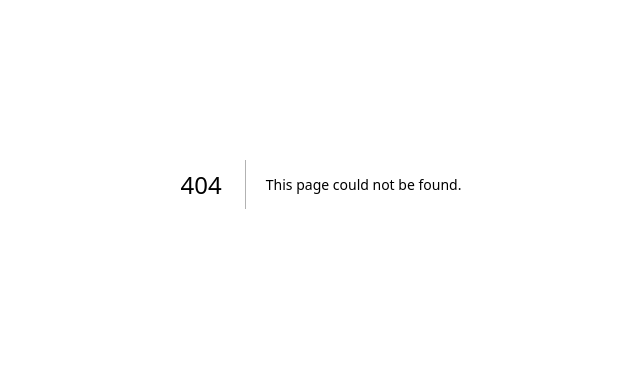
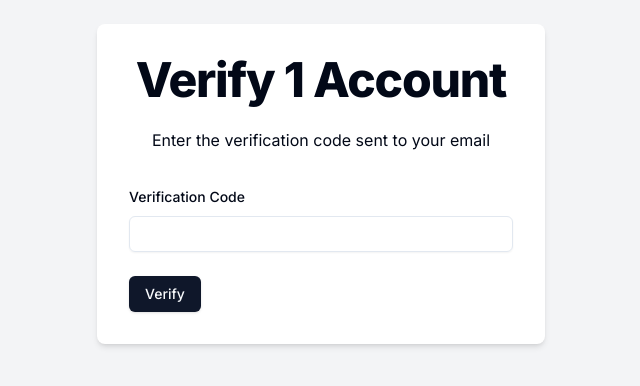
Before and after one commit to StarDust130/FeedBack_Hub, a Next.js app: page /verify/1 in a window 1280 px wide. Before the commit this address had no page. Shown: the part 216-602 px from the top of the page, without its empty margins (319-959 px from the left). Built offline with nearby package versions, Linux system fonts and the light colour scheme.

Commit message:
Add Dashboard page component

```diff
--- a/package.json
+++ b/package.json
@@ -18,6 +18,7 @@
     "bcryptjs": "^2.4.3",
     "class-variance-authority": "^0.7.0",
     "clsx": "^2.1.1",
+    "input-otp": "^1.2.4",
     "lucide-react": "^0.376.0",
     "mongoose": "^8.3.2",
     "next": "14.2.2",
--- a/src/app/(auth)/sign-up/page.tsx
+++ b/src/app/(auth)/sign-up/page.tsx
@@ -30,7 +30,10 @@
   const [isCheckingUsername, setIsCheckingUsername] = useState(false);
   const [isSubmitting, setIsSubmitting] = useState(false);
 
-  const debounced = useDebounceCallback(setUsername, 300);
+  const debounced = useDebounceCallback((value: string) => {
+    setUsername(value);
+  }, 300);
+
   const { toast } = useToast();
   const router = useRouter();
 
@@ -46,30 +49,32 @@
 
   useEffect(() => {
     const checkUsernameUnique = async () => {
-      if (username) {
-        setIsCheckingUsername(true);
-        setUsernameMessage("");
+      if (!username) {
+        setUsernameMessage(""); // Clear message if username is empty
         return;
       }
+
+      setIsCheckingUsername(true); // Start loader
+
       try {
         const response = await axios.get(
-          `/api/check-username-unique?username=${username}`
+          `/api/check-username-unique?username=${encodeURIComponent(username)}`
         );
-        console.log("response from sign-in", response);
-        let message = response.data.message;
 
         setUsernameMessage(response.data.message);
       } catch (error) {
         const axiosError = error as AxiosError<ApiResponse>;
         setUsernameMessage(
-          axiosError.response?.data.message ?? "Error checking username 😢"
+          axiosError.response?.data.message ?? "Error checking username"
         );
       } finally {
-        setIsCheckingUsername(false);
+        setIsCheckingUsername(false); // Stop loader
       }
     };
+
+    // Invoke the check function when username changes
     checkUsernameUnique();
-  }, [username]);
+  }, [username]); // Only re-run effect if username changes
 
   const onSubmit = async (data: z.infer<typeof signUpSchema>) => {
     setIsSubmitting(true);
@@ -121,6 +126,7 @@
                     />
                   </FormControl>
                   {isCheckingUsername && <Loader className="animate-spin" />}
+
                   {!isCheckingUsername && usernameMessage && (
                     <p
                       className={`text-sm ${
--- /dev/null
+++ b/src/app/(auth)/verify/[username]/page.tsx
@@ -0,0 +1,83 @@
+"use client";
+
+import { Button } from "@/components/ui/button";
+import {
+  Form,
+  FormField,
+  FormItem,
+  FormLabel,
+  FormMessage,
+} from "@/components/ui/form";
+import { Input } from "@/components/ui/input";
+import { useToast } from "@/components/ui/use-toast";
+import { ApiResponse } from "@/types/ApiResponse";
+import { zodResolver } from "@hookform/resolvers/zod";
+import axios, { AxiosError } from "axios";
+import { useParams, useRouter } from "next/navigation";
+import { useForm } from "react-hook-form";
+import * as z from "zod";
+import { verifySchema } from "@/schemas/verifySchema";
+
+export default function VerifyAccount() {
+  const router = useRouter();
+  const params = useParams<{ username: string }>();
+  const { toast } = useToast();
+
+  const form = useForm<z.infer<typeof verifySchema>>({
+    resolver: zodResolver(verifySchema),
+  });
+
+  const onSubmit = async (data: z.infer<typeof verifySchema>) => {
+    try {
+      const response = await axios.post<ApiResponse>(`/api/verify-code`, {
+        username: params.username,
+        code: data.code,
+      });
+
+      toast({
+        title: "Success 😎",
+        description: response.data.message,
+      });
+
+      router.replace("/sign-in");
+    } catch (error) {
+      const axiosError = error as AxiosError<ApiResponse>;
+      toast({
+        title: "Verification Failed",
+        description:
+          axiosError.response?.data.message ??
+          "An error occurred. Please try again.",
+        variant: "destructive",
+      });
+    }
+  };
+
+  return (
+    <div className="flex justify-center items-center min-h-screen bg-gray-100">
+      <div className="w-full max-w-md p-8 space-y-8 bg-white rounded-lg shadow-md">
+        <div className="text-center">
+          <h1 className="text-4xl font-extrabold tracking-tight lg:text-5xl mb-6">
+            Verify {params.username} Account
+          </h1>
+          <p className="mb-4">Enter the verification code sent to your email</p>
+        </div>
+        <Form {...form}>
+          <form onSubmit={form.handleSubmit(onSubmit)} className="space-y-6">
+            <FormField
+              name="code"
+              control={form.control}
+              render={({ field }) => (
+                <FormItem>
+                  <FormLabel>Verification Code</FormLabel>
+                  <Input {...field} />
+                  <FormMessage />
+                </FormItem>
+              )}
+            />
+            <Button type="submit">Verify</Button>
+          </form>
+        </Form>
+      </div>
+    </div>
+  );
+}
--- /dev/null
+++ b/src/app/dashboard/page.tsx
@@ -0,0 +1,7 @@
+
+const Dashboard = () => {
+  return (
+    <div>Dashboard</div>
+  )
+}
+export default Dashboard
--- /dev/null
+++ b/src/components/ui/input-otp.tsx
@@ -0,0 +1,71 @@
+"use client"
+
+import * as React from "react"
+import { DashIcon } from "@radix-ui/react-icons"
+import { OTPInput, OTPInputContext } from "input-otp"
+
+import { cn } from "@/lib/utils"
+
+const InputOTP = React.forwardRef<
+  React.ElementRef<typeof OTPInput>,
+  React.ComponentPropsWithoutRef<typeof OTPInput>
+>(({ className, containerClassName, ...props }, ref) => (
+  <OTPInput
+    ref={ref}
+    containerClassName={cn(
+      "flex items-center gap-2 has-[:disabled]:opacity-50",
+      containerClassName
+    )}
+    className={cn("disabled:cursor-not-allowed", className)}
+    {...props}
+  />
+))
+InputOTP.displayName = "InputOTP"
+
+const InputOTPGroup = React.forwardRef<
+  React.ElementRef<"div">,
+  React.ComponentPropsWithoutRef<"div">
+>(({ className, ...props }, ref) => (
+  <div ref={ref} className={cn("flex items-center", className)} {...props} />
+))
+InputOTPGroup.displayName = "InputOTPGroup"
+
+const InputOTPSlot = React.forwardRef<
+  React.ElementRef<"div">,
+  React.ComponentPropsWithoutRef<"div"> & { index: number }
+>(({ index, className, ...props }, ref) => {
+  const inputOTPContext = React.useContext(OTPInputContext)
+  const { char, hasFakeCaret, isActive } = inputOTPContext.slots[index]
+
+  return (
+    <div
+      ref={ref}
+      className={cn(
+        "relative flex h-9 w-9 items-center justify-center border-y border-r border-input text-sm shadow-sm transition-all first:rounded-l-md first:border-l last:rounded-r-md",
+        isActive && "z-10 ring-1 ring-ring",
+        className
+      )}
+      {...props}
+    >
+      {char}
+      {hasFakeCaret && (
+        <div className="pointer-events-none absolute inset-0 flex items-center justify-center">
+          <div className="h-4 w-px animate-caret-blink bg-foreground duration-1000" />
+        </div>
+      )}
+    </div>
+  )
+})
+InputOTPSlot.displayName = "InputOTPSlot"
+
+const InputOTPSeparator = React.forwardRef<
+  React.ElementRef<"div">,
+  React.ComponentPropsWithoutRef<"div">
+>(({ ...props }, ref) => (
+  <div ref={ref} role="separator" {...props}>
+    <DashIcon />
+  </div>
+))
+InputOTPSeparator.displayName = "InputOTPSeparator"
+
+export { InputOTP, InputOTPGroup, InputOTPSlot, InputOTPSeparator }
--- a/src/schemas/signUpSchema.ts
+++ b/src/schemas/signUpSchema.ts
@@ -2,13 +2,15 @@
 
 export const usernameValidation = z
   .string()
-  .min(2, "Username must be at least 2 characters")
+  .min(2, "Username must be at least 2 characters 🫠")
   .max(20, "Username must be no more than 20 characters")
-  .regex(/^[a-zA-Z0-9_]+$/, "Username must not contain special characters");
+  .regex(
+    /^[a-zA-Z0-9]+(?:_[a-zA-Z0-9]+)?$/,
+    "Username must not contain special characters 😵‍💫"
+  );
 
 export const signUpSchema = z.object({
   username: usernameValidation,
-
   email: z.string().email({ message: "Invalid email address" }),
   password: z
     .string()
--- a/tailwind.config.ts
+++ b/tailwind.config.ts
@@ -3,11 +3,11 @@
 const config = {
   darkMode: ["class"],
   content: [
-    './pages/**/*.{ts,tsx}',
-    './components/**/*.{ts,tsx}',
-    './app/**/*.{ts,tsx}',
-    './src/**/*.{ts,tsx}',
-	],
+    "./pages/**/*.{ts,tsx}",
+    "./components/**/*.{ts,tsx}",
+    "./app/**/*.{ts,tsx}",
+    "./src/**/*.{ts,tsx}",
+  ],
   prefix: "",
   theme: {
     container: {
@@ -59,6 +59,10 @@
         sm: "calc(var(--radius) - 4px)",
       },
       keyframes: {
+        "caret-blink": {
+          "0%,70%,100%": { opacity: "1" },
+          "20%,50%": { opacity: "0" },
+        },
         "accordion-down": {
           from: { height: "0" },
           to: { height: "var(--radix-accordion-content-height)" },
@@ -71,10 +75,11 @@
       animation: {
         "accordion-down": "accordion-down 0.2s ease-out",
         "accordion-up": "accordion-up 0.2s ease-out",
+        "caret-blink": "caret-blink 1.25s ease-out infinite",
       },
     },
   },
   plugins: [require("tailwindcss-animate")],
-} satisfies Config
+} satisfies Config;
 
 export default config
```
Also changed, not shown: 1 other file (tests, documents, lock files or other folders).
